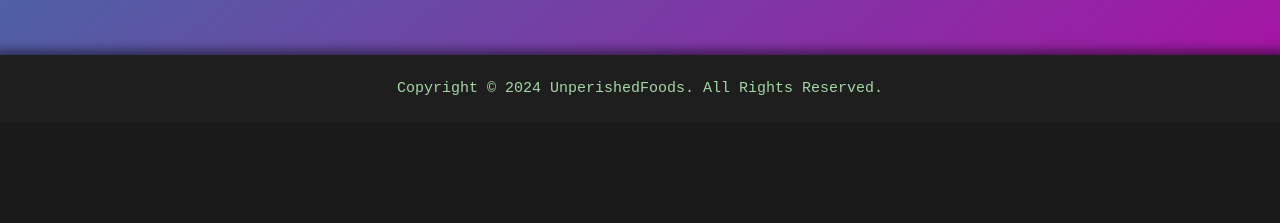
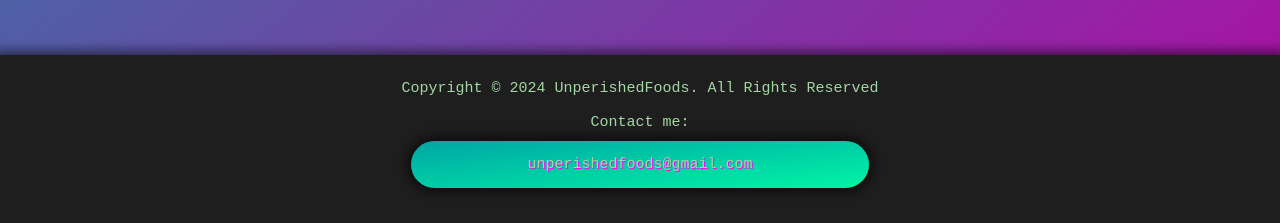
Before and after one commit to UnperishedFoods/UnperishedFoods.github.io, a plain HTML site: page index.html in a window 1280 px wide. Shown: the part 1064-1287 px from the top of the page. Before the commit the page ends 1186 px from the top, so only its background shows below. Drawn offline with Linux system fonts and the light colour scheme.

Commit message:
Footer edited

```diff
--- a/index.html
+++ b/index.html
@@ -41,6 +41,6 @@
 </body>
 
   <div class="footer">
-    <p>Copyright © 2024 UnperishedFoods. All Rights Reserved.
+    <p>Copyright © 2024 UnperishedFoods. All Rights Reserved <br><br>Contact me: <a href="mailto:unperishedfoods@gmail.com" class="link">unperishedfoods@gmail.com</a></p>
   </div>
 </html>
```
Also changed, not shown: links.html (+1 -1 lines), mayhemmc.html (+1 -1 lines), site-credits.html (+1 -1 lines).
